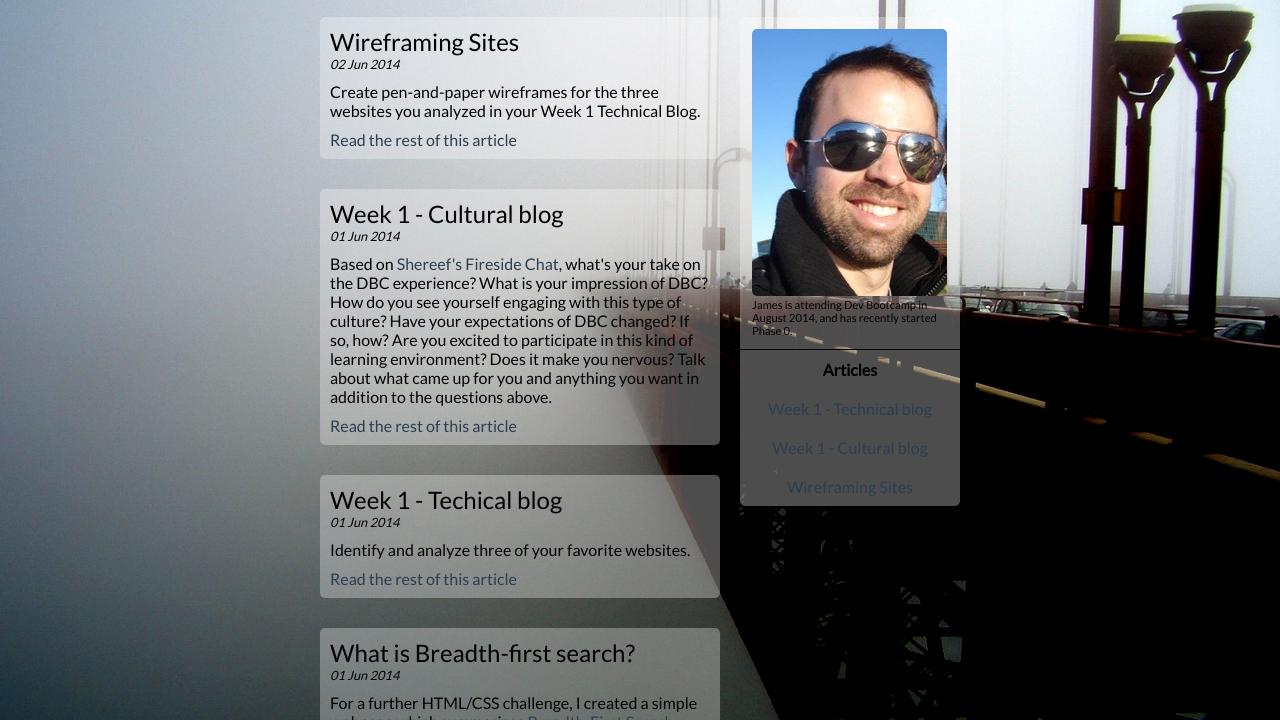
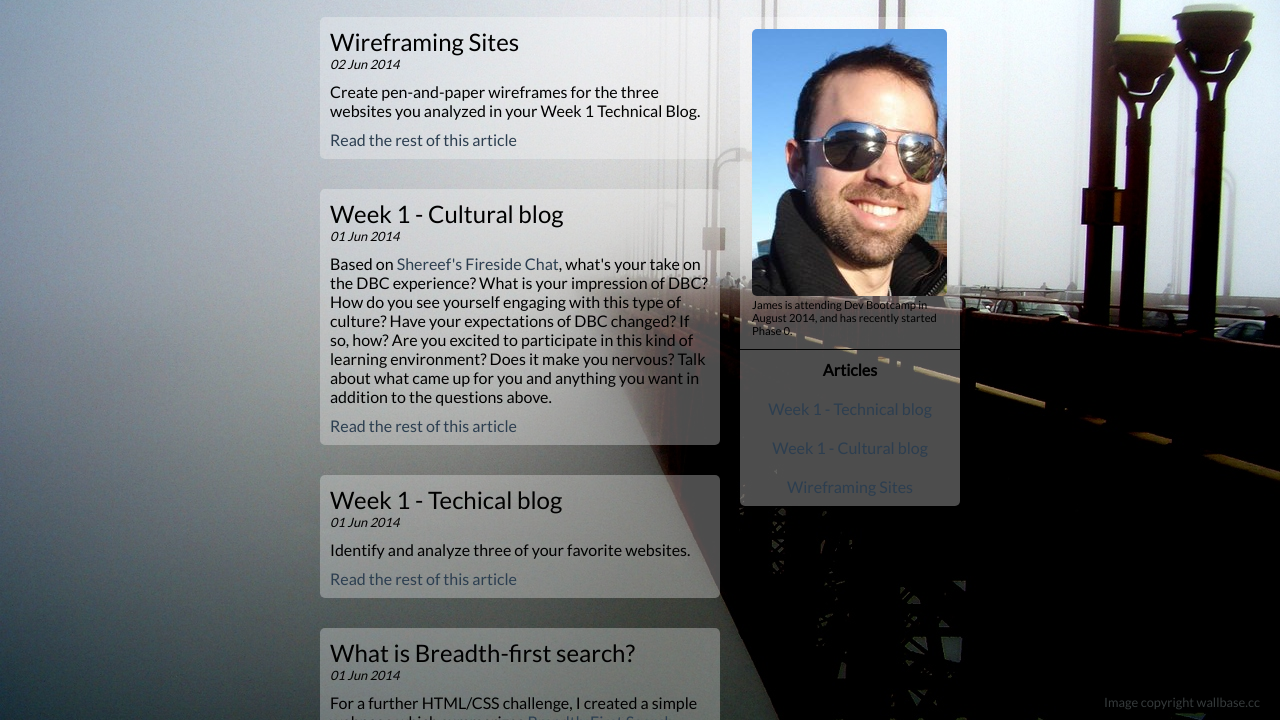
Before and after one commit to jayrobin/jayrobin.github.io, a plain HTML site: page index.html in a window 1280 px wide. Shown: the part 80-800 px from the top of the page. Drawn offline with Linux system fonts and the light colour scheme.

Commit message:
add copyright notice to image

```diff
--- a/blog-posts/stylesheets/blog.css
+++ b/blog-posts/stylesheets/blog.css
@@ -104,3 +104,15 @@ a.read_more {
 a.read_more:hover {
 	text-decoration: underline;
 }
+
+footer {
+	color: #353A3B;
+	position: fixed;
+	bottom: 10px;
+	right: 20px;
+	font-size: 0.8em;
+}
+
+footer a {
+	color: #353A3B;
+}
--- a/index.html
+++ b/index.html
@@ -69,6 +69,7 @@
 			</div>
 		</div>
 		<footer>
+			<p>Image copyright <a href="http://wallbase.cc/wallpaper/173270">wallbase.cc</a></p>
 		</footer>
 	</body>
 </html>
```
Also changed, not shown: blog-posts/blog_template.html (+1 -0 lines), blog-posts/week1_cultural.html (+1 -0 lines), blog-posts/week1_technical.html (+1 -0 lines), unit1_projects/wireframe_sites.html (+1 -0 lines).
